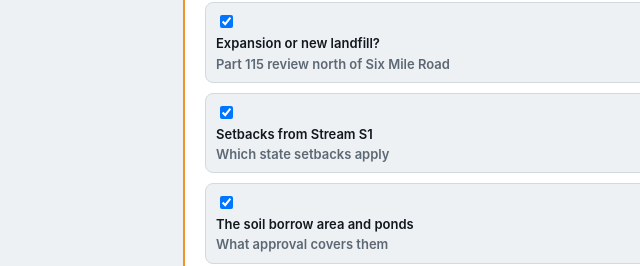
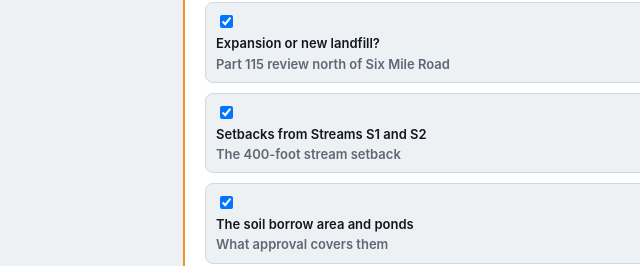
Before and after one commit to tkunst/better-arbor-hills, a plain HTML site: page new-landfill/write-to-egle.html in a window 1280 px wide. Shown: the part 418-684 px from the top of the page, 27-667 px from the left. Drawn offline with Linux system fonts and the light colour scheme.

Commit message:
Letter tool: setback item asks the 400-ft question for S1 and S2 (matches Q11)
Co-Authored-By: Claude Opus 5.5 (1M context) <noreply@anthropic.com>
Claude-Session: https://claude.ai/code/session_01NmZyXPfzKEBGENRw8qTc2n

```diff
--- a/new-landfill/write-to-egle.html
+++ b/new-landfill/write-to-egle.html
@@ -227,8 +227,8 @@ section.lt .grp-note{color:var(--pol-sub)}
   var TOPICS=[
     {id:"t-new",to:["schwerin"],on:true,t:"Expansion or new landfill?",s:"Part 115 review north of Six Mile Road",
      p:"Will EGLE review a landfill on GFL-owned land north of Six Mile Road as an expansion of the existing landfill or as a new disposal area, and which siting rules follow from that? GFL told the county Materials Management Planning Committee on September 9, 2026 that it had solicited legal opinions that the project qualifies as an expansion rather than a new disposal area. Six Mile Road, which separates this land from the existing landfill, is designated a County Primary Road by the Washtenaw County Road Commission."},
-    {id:"t-s1",to:["schwerin","bales"],on:true,t:"Setbacks from Stream S1",s:"Which state setbacks apply",
-     p:"Which state setback rules apply between the proposed landfill and Stream S1? EGLE's Water Resources Division wrote on October 22, 2026 that it would be accurate to call S1 \"a headwater stream of Johnson Drain and the Rouge River.\" GFL's 2024 delineation report (ECT, May 23, 2024) maps S1 as a perennial stream of about 1,040 feet on GFL-owned land north of Six Mile Road."},
+    {id:"t-s1",to:["schwerin","bales"],on:true,t:"Setbacks from Streams S1 and S2",s:"The 400-foot stream setback",
+     p:"Streams S1 and S2 appear to be inland streams as defined in Part 301. If during a field visit that is validated, will EGLE require GFL's active work area to stay at least 400 feet from both streams, as R 299.4412(5)(a) requires? EGLE's Water Resources Division wrote on October 22, 2026 that it would be accurate to call S1 \"a headwater stream of Johnson Drain and the Rouge River.\" GFL's 2024 delineation report (ECT, May 23, 2024) maps S1 as a perennial stream of about 1,040 feet on GFL-owned land north of Six Mile Road."},
     {id:"t-pit",to:["bales"],on:true,t:"The soil borrow area and ponds",s:"What approval covers them",
      p:"What approval covers the soil borrow area and ponds on GFL-owned land north of Six Mile Road? GFL's September 9 site plan labels it a \"current soil borrow and stockpile area.\" GFL's 2022 Operations Plan names \"a proposed soil borrow area on the Arbor Hills property north of Six Mile Road\" as a source of daily cover for the landfill. The only water permit on the public record for this land, WRP043450 (November 27, 2024), covers 0.032 acre of temporary timber matting to drill one monitoring well."},
     {id:"t-well",to:["bales"],on:false,t:"The Section 12 monitoring well",s:"Boring log and water levels",
```
